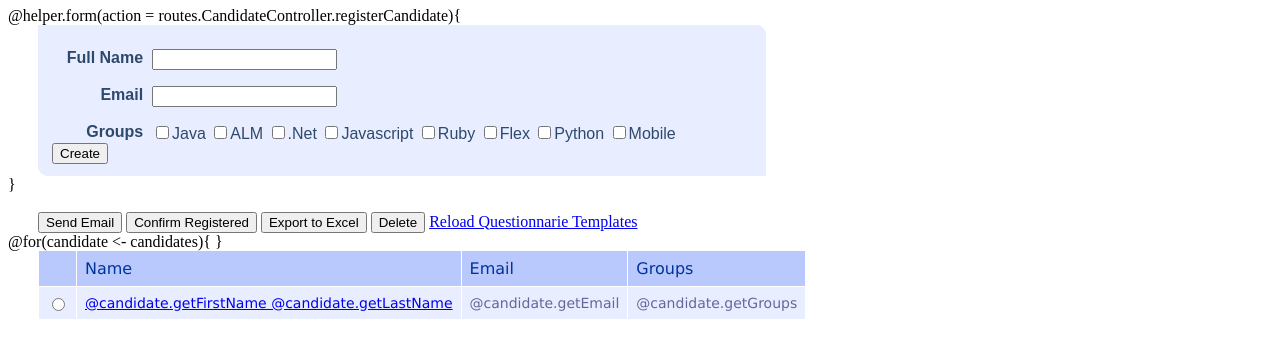
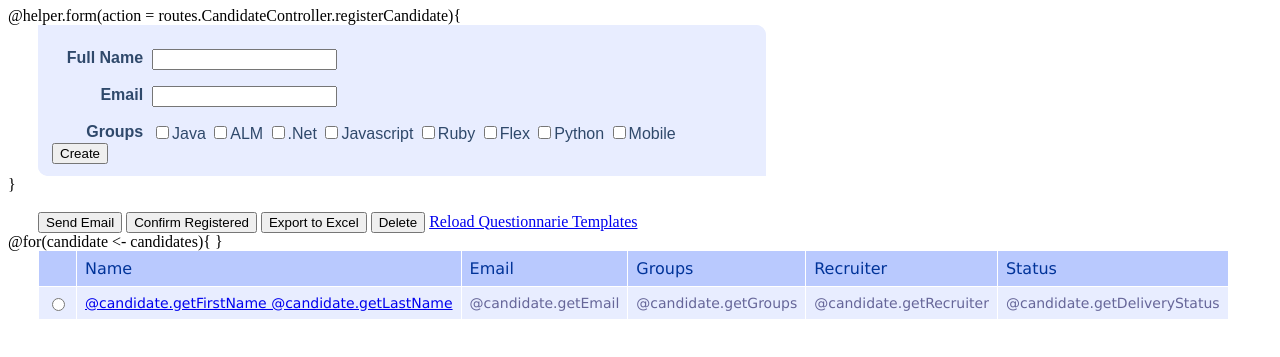
Before and after one commit to jerusalemer/TEQ-Tikal, a plain HTML site: page app/views/candidates.scala.html in a window 1280 px wide. Shown: the part 137-494 px from the top of the page. Drawn offline with Linux system fonts and the light colour scheme; a script that the page names is missing.

Commit message:
add delivery status for notifications of forms delivered and completed

```diff
--- a/app/views/candidates.scala.html
+++ b/app/views/candidates.scala.html
@@ -212,6 +212,8 @@
                 <th>Name</th>
                 <th>Email</th>
                 <th>Groups</th>
+                <th>Recruiter</th>
+                <th>Status</th>
             </tr>
             @for(candidate <- candidates){
                 <tr>
@@ -223,6 +225,8 @@
                         <a href="@{routes.CandidateController.deleteCandidate(candidate.getEmail)}" id="@(candidate.getEmail)_delete"></a>
                         <a href="@{routes.CandidateController.confirmCandidate(candidate.getEmail)}" id="@(candidate.getEmail)_confirm"></a>
                     </td>
+                    <td>@candidate.getRecruiter</td>
+                    <td>@candidate.getDeliveryStatus</td>
 
                 </tr>
 
```
